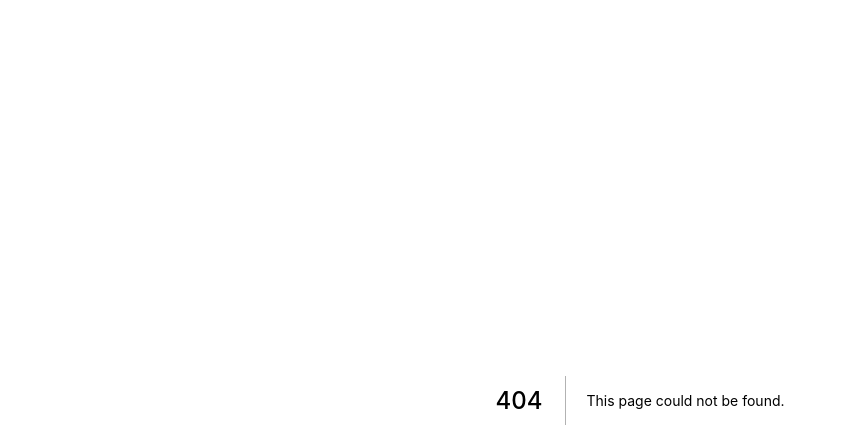
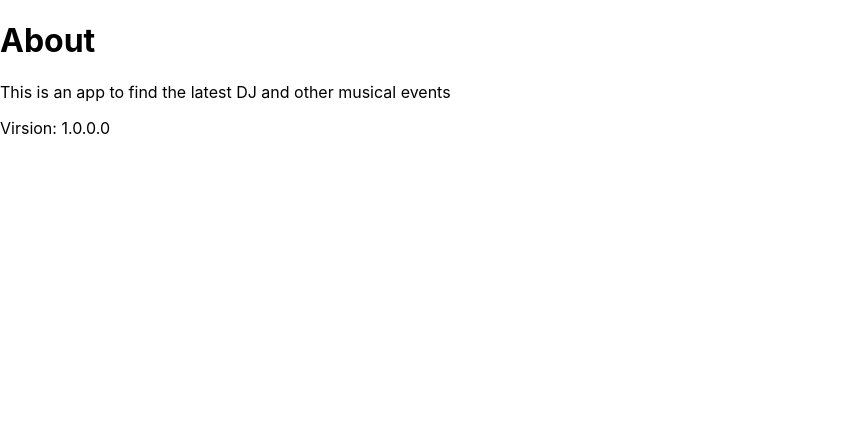
Before and after one commit to mohamednasr20/dj-events-frontend, a Next.js app: page /about in a window 1280 px wide. Before the commit this address had no page. Shown: the top 448 px of the page, without its empty margins (0-847 px from the left). Built offline with nearby package versions, Linux system fonts and the light colour scheme.

Commit message:
pages and routing

```diff
--- /dev/null
+++ b/pages/about.js
@@ -0,0 +1,9 @@
+export default function AboutPage() {
+  return (
+    <div>
+      <h1>About</h1>
+      <p>This is an app to find the latest DJ and other musical events</p>
+      <p>Virsion: 1.0.0.0</p>
+    </div>
+  );
+}
--- /dev/null
+++ b/pages/events/[slug].js
@@ -0,0 +1,5 @@
+import React from 'react';
+
+export default function EventPage() {
+  return <div>My Event</div>;
+}
--- /dev/null
+++ b/pages/events/add.js
@@ -0,0 +1,5 @@
+import React from 'react';
+
+export default function AddPage() {
+  return <div>Add</div>;
+}
--- /dev/null
+++ b/pages/events/index.js
@@ -0,0 +1,5 @@
+import React from 'react';
+
+export default function EventsPages() {
+  return <div>Events</div>;
+}
```
Also changed, not shown: pages/index.js (+5 -5 lines).
